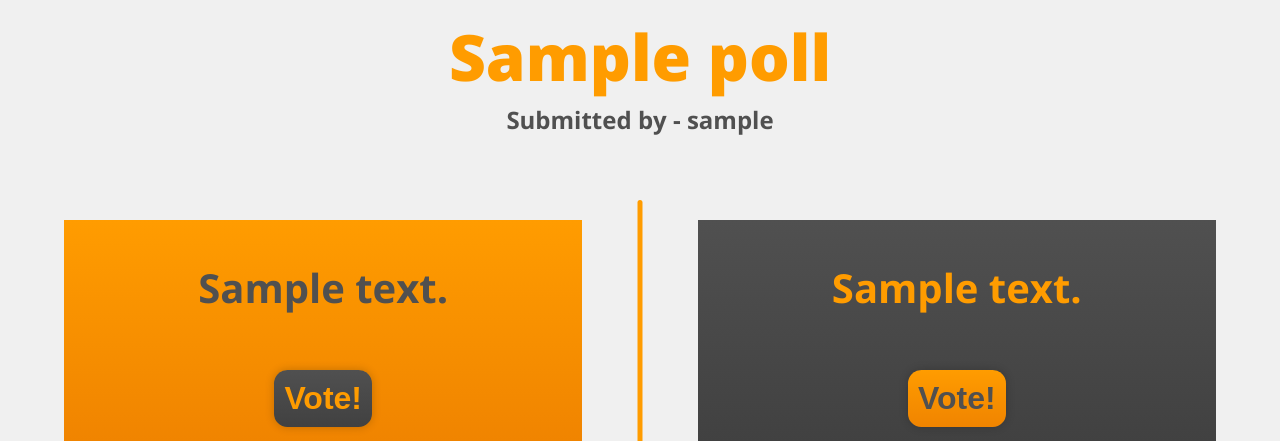
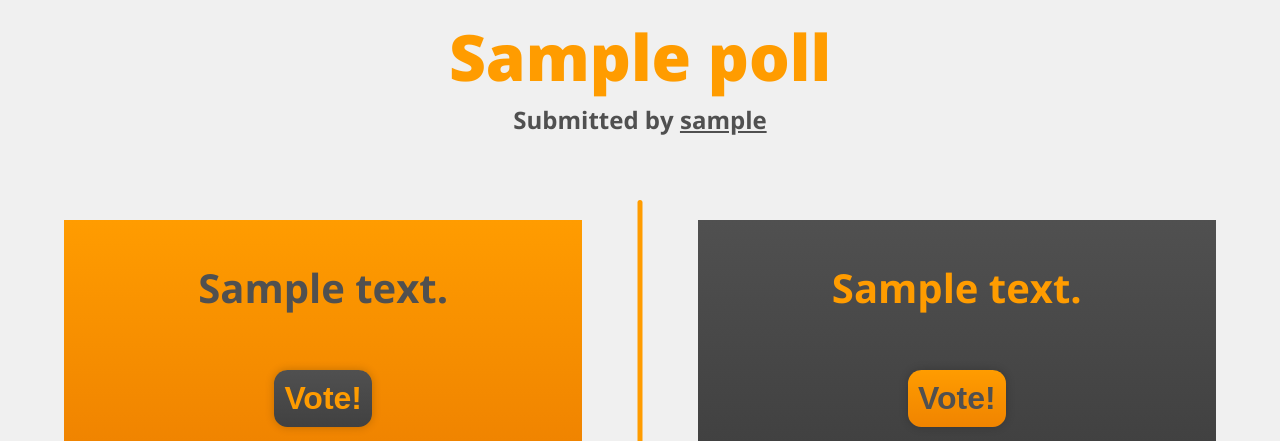
Before and after one commit to RobbertSinclair/Pollarize, a Django app: a page that uses pollarize/templates/poll_app/vote.html in a window 1280 px wide. Shown: the part 137-578 px from the top of the page. Run offline with Django 3.2, Linux system fonts and the light colour scheme; a user stored in the database is signed in; tables that the repository leaves empty hold one stand-in row (values such as "Sample post"); grey boxes marked "Sample" are stand-in pictures; some libraries are stand-ins or nearby versions.

Commit message:
changed the vote page slightly

```diff
--- a/pollarize/static/css/vote.css
+++ b/pollarize/static/css/vote.css
@@ -83,3 +83,7 @@ h3.answer2 {
     }
 
   }
+
+  a:hover{
+    color: #ff9c00;
+  }
--- a/pollarize/templates/poll_app/vote.html
+++ b/pollarize/templates/poll_app/vote.html
@@ -10,7 +10,7 @@
 {% block body_block %}
         <div class="vote-div">
             <h1 id="question">{{ poll.question }}</h1>
-            <h2>Submitted by - {{ poll.submitter.username }}</h2>
+            <h2>Submitted by <a href="{% url 'poll_app:user' poll.submitter.id %}">{{ poll.submitter.username }}</a></h2>
             <div class="voting-form">
                 <div id="left_option">
                     {% csrf_token %}
```
